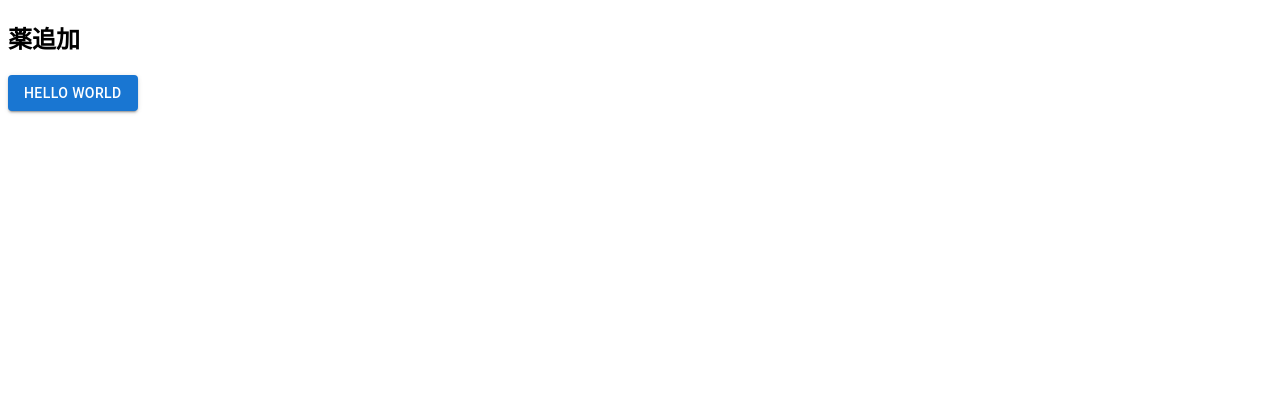
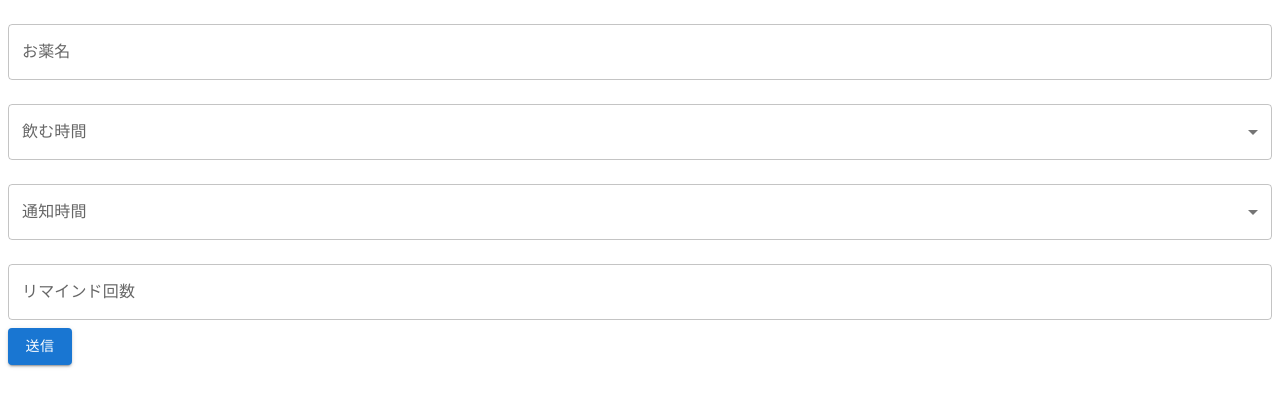
Before and after one commit to YukaUU/final-project, a Next.js app: page /addMedicine in a window 1280 px wide. Shown: the top 406 px of the page. Built offline with nearby package versions, Linux system fonts and the light colour scheme.

Commit message:
入力フォームの作成

```diff
--- a/package.json
+++ b/package.json
@@ -18,6 +18,7 @@
     "next": "14.1.3",
     "react": "^18.2.0",
     "react-dom": "^18.2.0",
+    "react-hook-form": "^7.51.0",
     "styled-components": "^6.1.8"
   },
   "devDependencies": {
--- a/src/app/addMedicine/page.tsx
+++ b/src/app/addMedicine/page.tsx
@@ -1,12 +1,44 @@
-import { Button } from "@mui/material";
+'use client'
+import React from 'react';
+import { useForm } from 'react-hook-form';
+import { TextField, Select, MenuItem, FormControl, InputLabel, Button } from '@mui/material';
 
-export default function About() {
+const MedicineForm = () => {
+  const { register, handleSubmit } = useForm();
+
+  const onSubmit = data => console.log(data);
+
   return (
-    <>
-    <div>
-      <h2>薬追加</h2>
-    </div>
-    <Button variant="contained">Hello World</Button>
-  </>
+    <form onSubmit={handleSubmit(onSubmit)}>
+      <TextField {...register('medicineName')} label="お薬名" fullWidth margin="normal" />
+
+      <FormControl fullWidth margin="normal">
+        <InputLabel id="takeTime-label">飲む時間</InputLabel>
+        <Select {...register('takeTime')} labelId="takeTime-label">
+        {Array.from(Array(24)).map((_, hour) => {
+          return Array.from(Array(60 / 5)).map((_, index) => {
+            const minute = index * 5;
+            const time = `${hour.toString().padStart(2, '0')}:${minute.toString().padStart(2, '0')}`;
+            return <MenuItem key={hour * 12 + index} value={time}>{time}</MenuItem>;
+          });
+        })}
+        </Select>
+      </FormControl>
+
+      <FormControl fullWidth margin="normal">
+        <InputLabel id="notificationTime-label">通知時間</InputLabel>
+        <Select {...register('notificationTime')} labelId="notificationTime-label">
+          <MenuItem value={5}>5分前</MenuItem>
+          <MenuItem value={10}>10分前</MenuItem>
+          <MenuItem value={15}>15分前</MenuItem>
+        </Select>
+      </FormControl>
+
+      <TextField {...register('remindCount')} label="リマインド回数" type="number" fullWidth margin="normal" />
+
+      <Button type="submit" variant="contained" color="primary">送信</Button>
+    </form>
   );
-}
+};
+
+export default MedicineForm;
```
Also changed, not shown: 2 other files (tests, documents, lock files or other folders).
